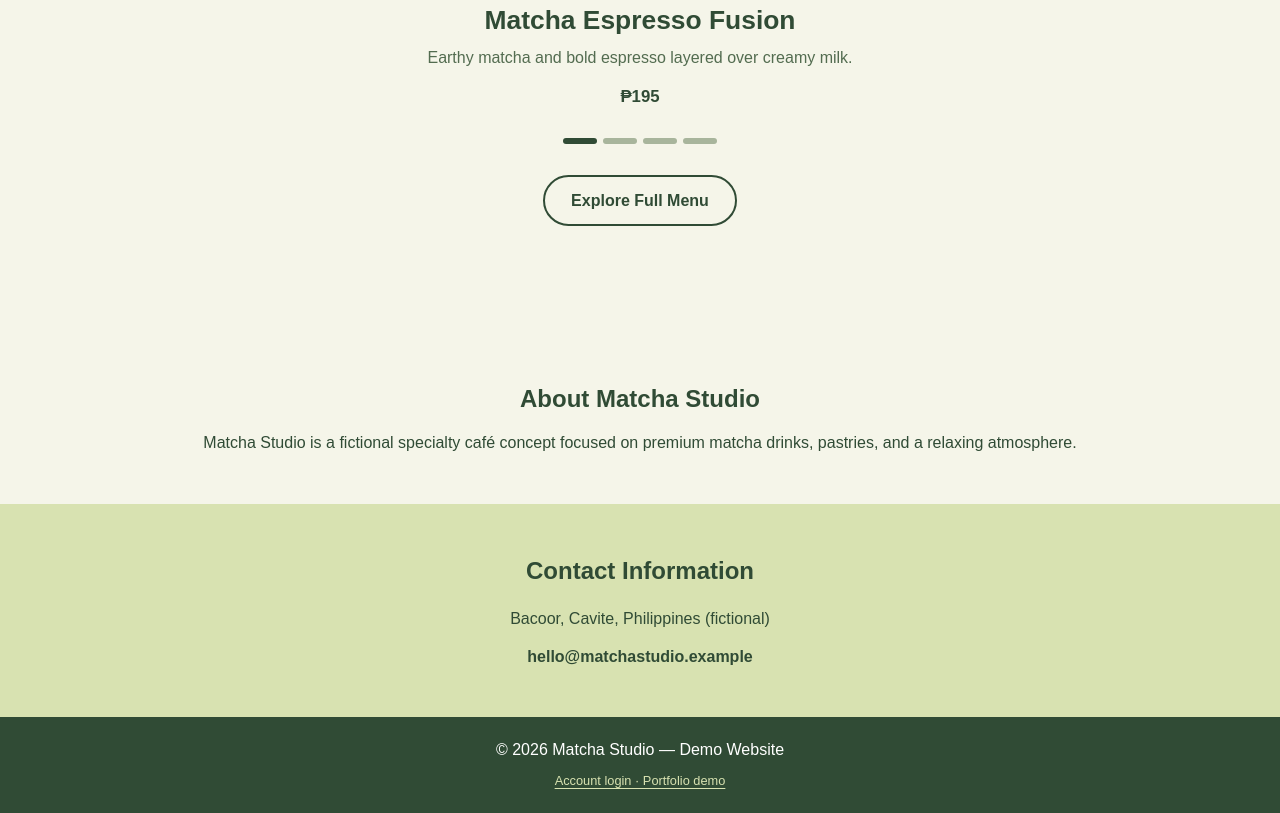
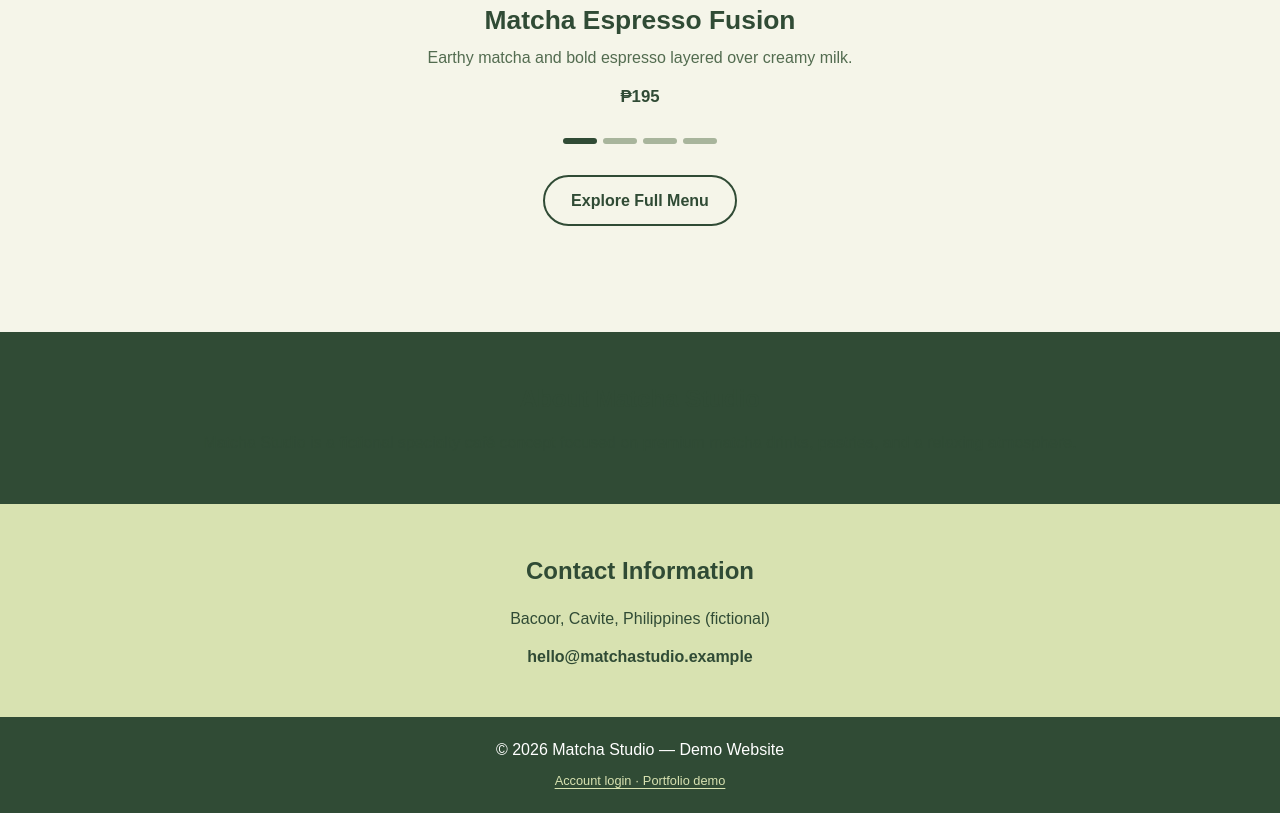
Before and after one commit to Xedri/Matcha-Studio, a plain HTML site: page index.html in a window 1280 px wide. Shown: the part 1279-2092 px from the top of the page. Drawn offline with Linux system fonts and the light colour scheme.

Commit message:
Update matchashop.css

```diff
--- a/matchashop.css
+++ b/matchashop.css
@@ -469,7 +469,7 @@ dialog.checkout-modal::backdrop {
 .about-section {
     text-align: center;
     padding: 3rem 8%;
-    background-color: var(--color-background);
+    background-color: #304B35;
     margin-top: 1rem;
 }
 
```
